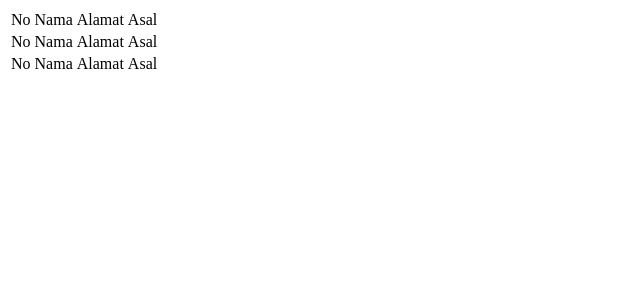
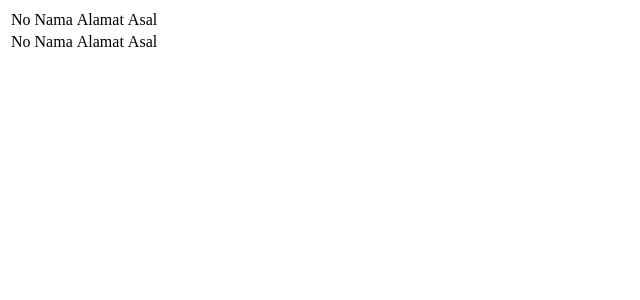
Before and after one commit to efhal/project-git, a PHP site: page / in a window 1280 px wide. Shown: the top 300 px of the page, without its empty margins (0-640 px from the left). Run offline with PHP 8.4, Linux system fonts and the light colour scheme.

Commit message:
editor edit

```diff
--- a/index.php
+++ b/index.php
@@ -5,9 +5,6 @@
 <title>HTML</title>
 </head>
 <body>
-
-
-
 <table>
 	<tr>
 		<td>No</td>
@@ -15,11 +12,6 @@
 		<td>Alamat</td>
 		<td>Asal</td>
 	</tr>
-	<tr>
-		<td>No</td>
-		<td>Nama</td>
-		<td>Alamat</td>
-		<td>Asal</td>
 	</tr>
 		<tr>
 		<td>No</td>
```
